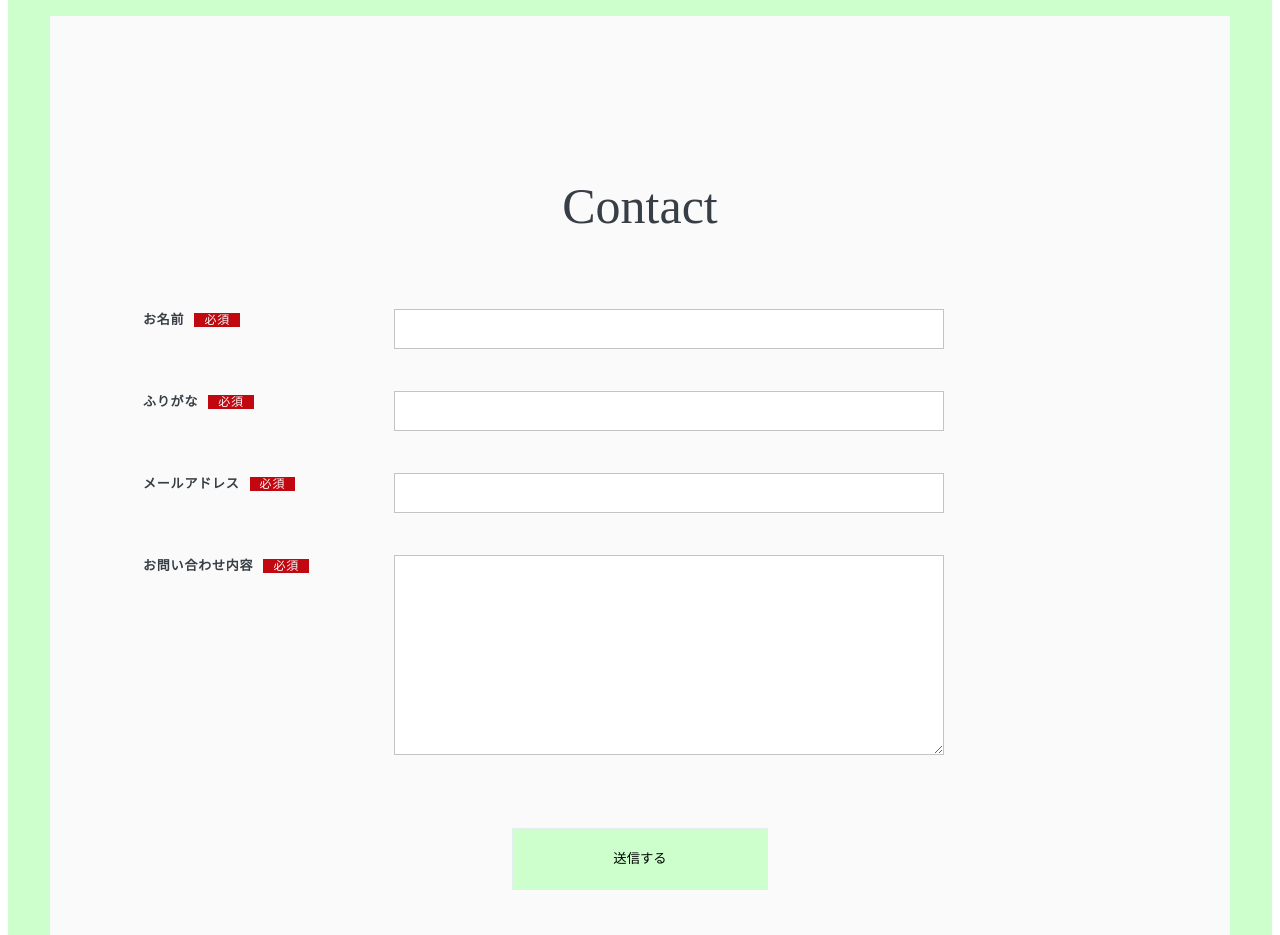
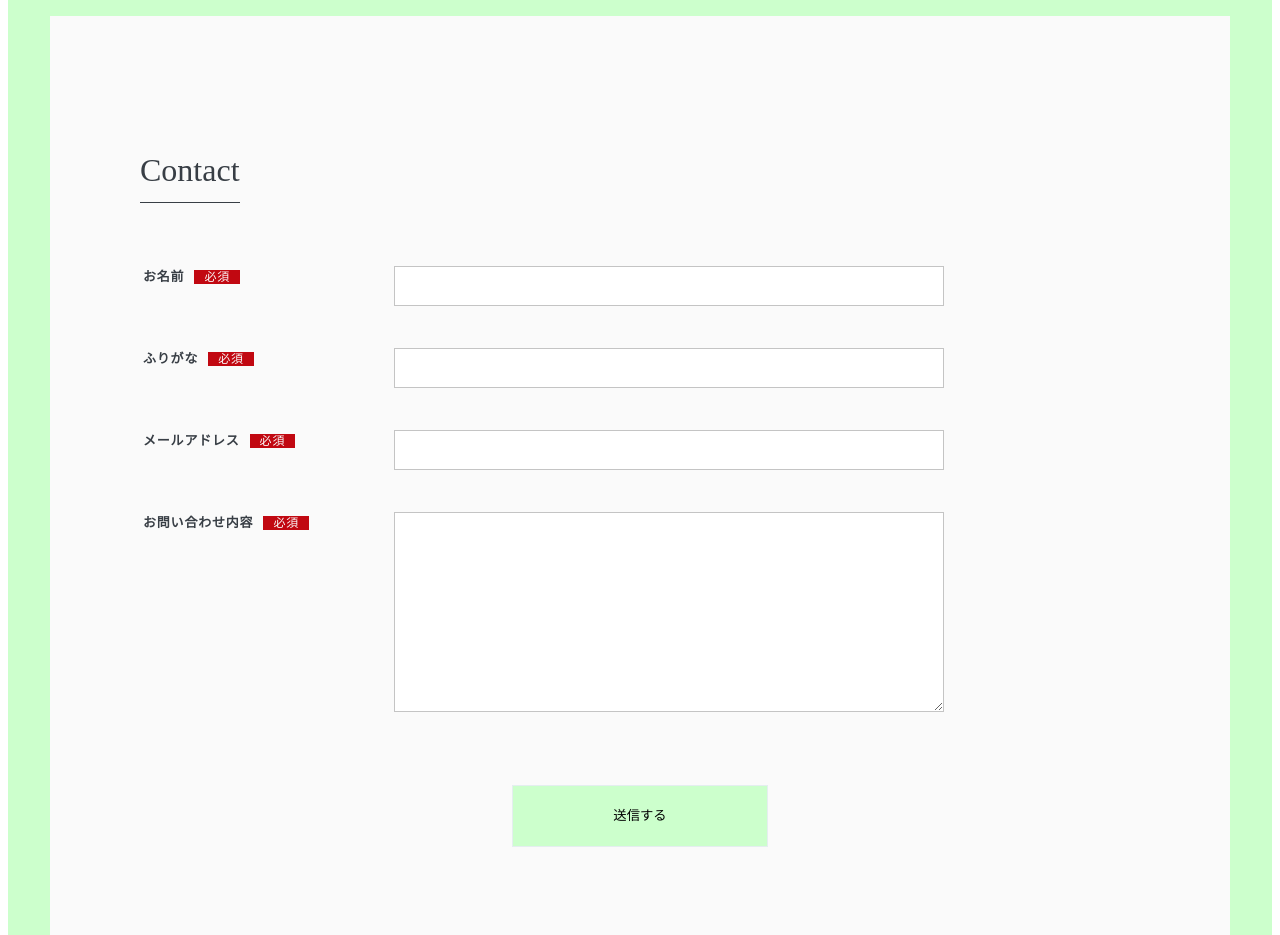
Before and after one commit to sharp231/profile, a plain HTML site: page index.html in a window 1280 px wide. Shown: the part 2120-3055 px from the top of the page. Drawn offline with Linux system fonts and the light colour scheme.

Commit message:
contentをスマホに合わせた

```diff
--- a/style.css
+++ b/style.css
@@ -412,20 +412,10 @@ input[type="text"] {
   background:#4169e1;
   margin: 20px;
 }
-
-/* javascript編集 */
-
-/* .block-revealer__ element {
-   position: absolute;
-   top: 0;
-   left:0;
-   width:100%;
-   height:100%;
-   background:#000;
-   pointer-events: none;
-   opacity: 0;
+.contact-message{
+display: inline-block;
+  font-size: 2rem;
+  text-align: center;
+  margin-bottom: 60px;
+  border-bottom: solid 1px #383e45;
 }
-
-#index01 {
-  display: inline-block;
-} */
```
